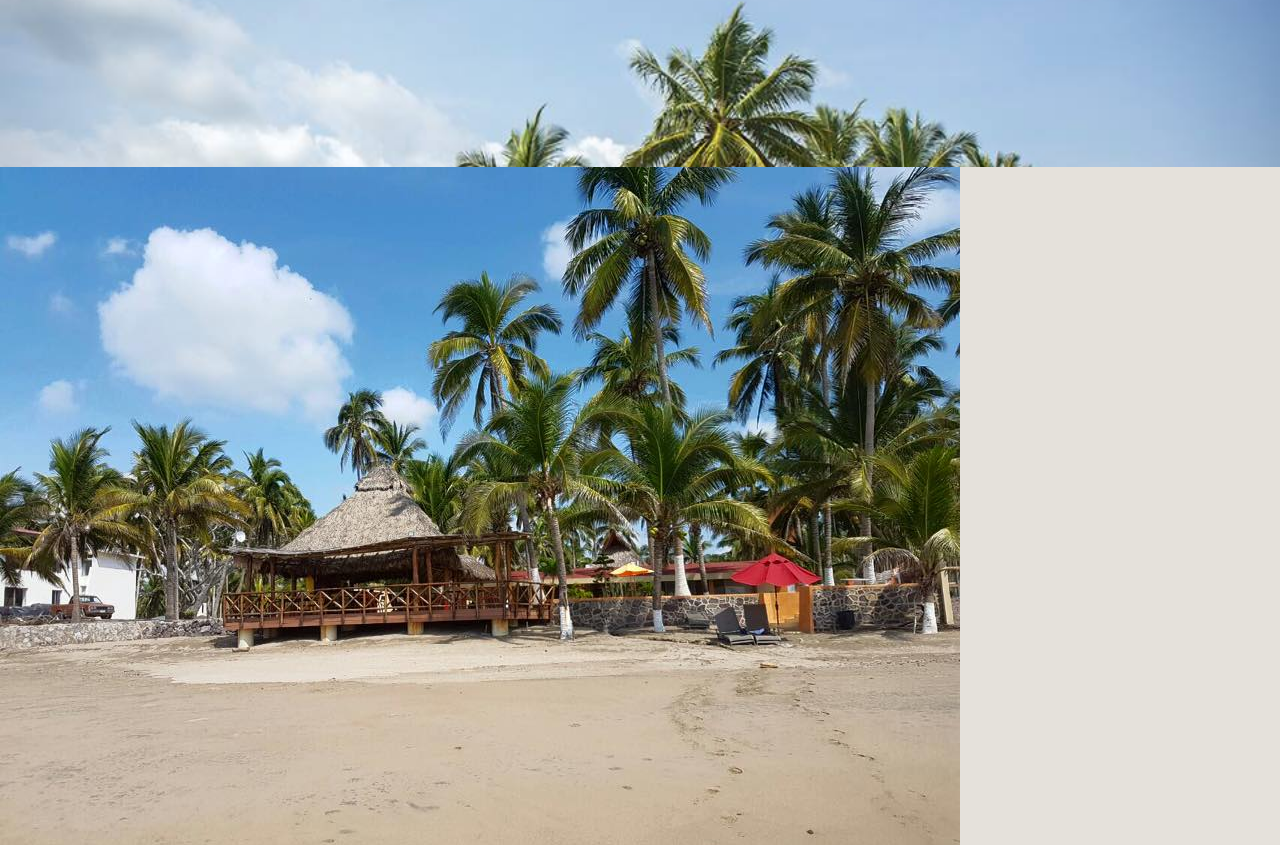
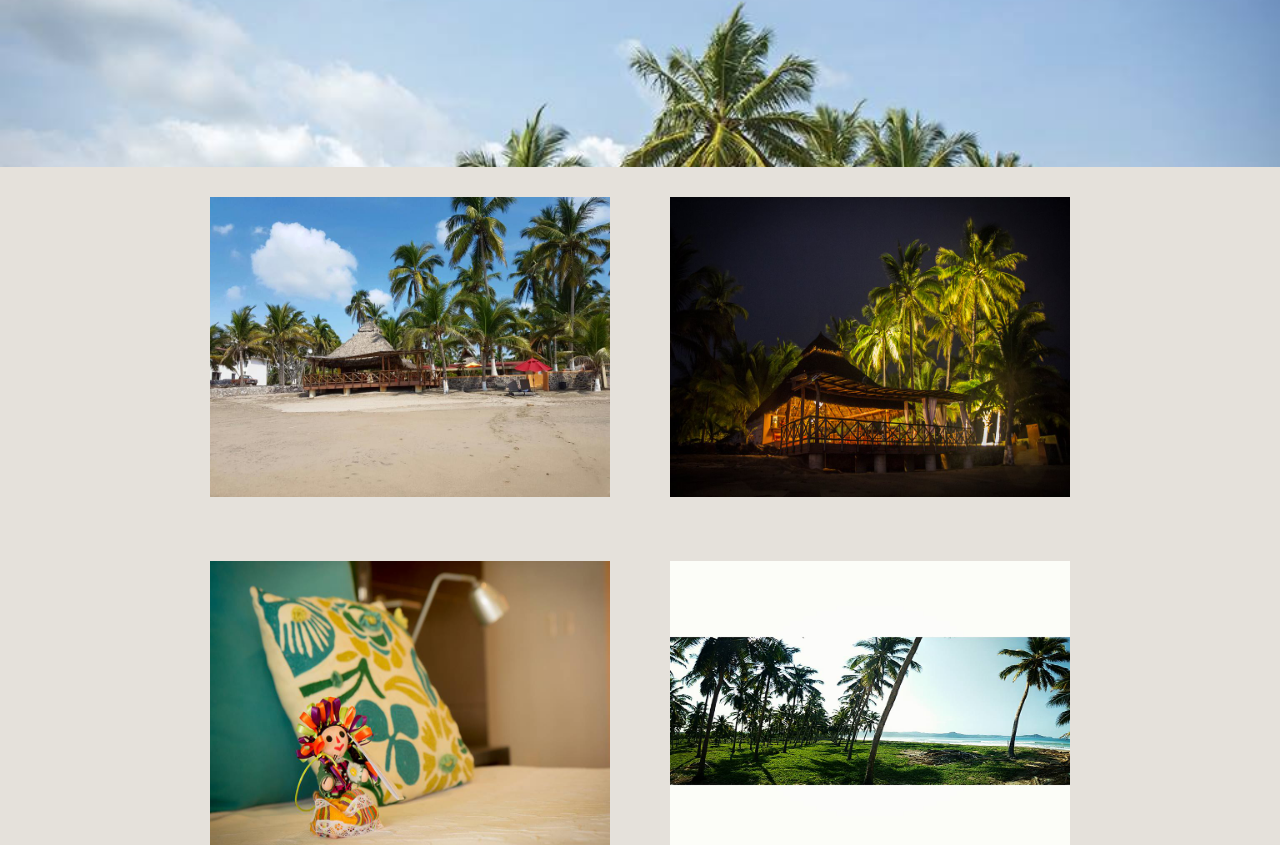
Before and after one commit to jcont12/Chantli-Mare, a React (Create React App) app: page /Gallery in a window 1280 px wide. Shown: the part 373-1218 px from the top of the page. Built offline with nearby package versions, Linux system fonts and the light colour scheme.

Commit message:
add basic style to gallery

```diff
--- a/src/App.css
+++ b/src/App.css
@@ -304,3 +304,16 @@ div #activities-p{
   font-size: 18px;
   line-height: 25px;
 }
+
+/* Gallery page styling*/
+
+.gallery{
+  text-align: center;
+}
+
+.gallery-img{
+  width: 400px;
+  height: 300px;
+  display:inline-block;
+  margin: 30px;
+}
```
